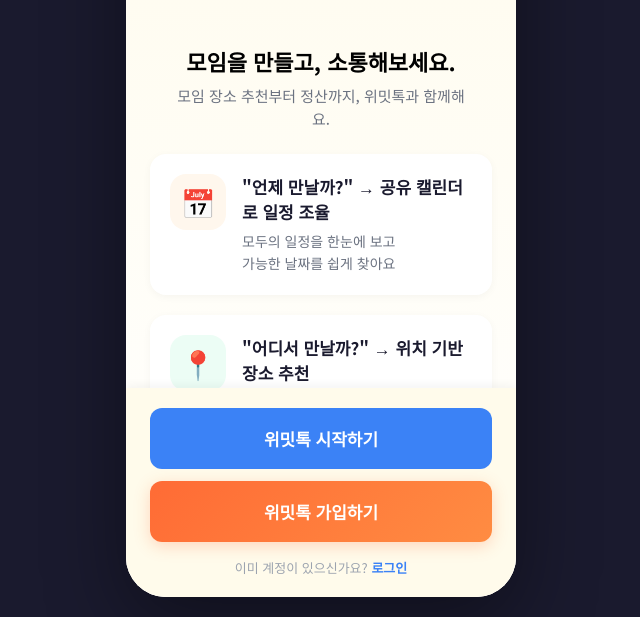
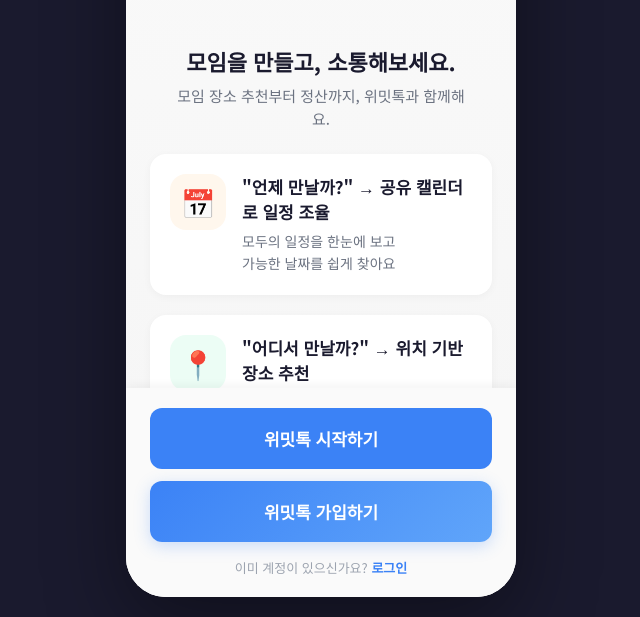
Before and after one commit to we-meet-now/pilot, a plain HTML site: page we-meet-talk/index.html in a window 1280 px wide. Shown: the part 267-884 px from the top of the page, without its empty margins (319-959 px from the left). Drawn offline with Linux system fonts and the light colour scheme.

Commit message:
Improve: 랜딩 페이지 플로우 개선 및 디자인 통일
- 랜딩 페이지 배경색 화이트 계열로 변경 (#FAFAFA)
- Primary 색상을 파란색 계열로 통일 (#3B82F6)
- 버튼 플로우 개선:
  * '위밋톡 시작하기' → start-choice 화면으로 이동
  * '모임을 만들래요' 선택 시에만 로그인 화면 표시
- 모든 버튼 색상을 파란색 계열로 통일
- 버튼 hover 효과 색상 업데이트

```diff
--- a/we-meet-talk/css/screens/service-intro.css
+++ b/we-meet-talk/css/screens/service-intro.css
@@ -1,6 +1,6 @@
 /* Service Introduction Screen */
 #screen-service-intro.active {
-    background: linear-gradient(180deg, #FFFBEB 0%, #FFF 100%);
+    background: linear-gradient(180deg, #FAFAFA 0%, #F5F5F5 100%);
     flex-direction: column;
     height: 100%;
 }
@@ -79,7 +79,7 @@
     flex-shrink: 0;
     padding: 20px 24px;
     padding-bottom: max(20px, env(safe-area-inset-bottom));
-    background: #FFFBEB;
+    background: #FAFAFA;
     z-index: 1000;
     box-shadow: 0 -2px 10px rgba(0, 0, 0, 0.05);
     position: relative;
@@ -88,7 +88,7 @@
 .btn-intro-start:hover {
     background: var(--primary-dark);
     transform: translateY(-2px);
-    box-shadow: 0 4px 16px rgba(255,107,53,0.3);
+    box-shadow: 0 4px 16px rgba(59,130,246,0.3);
 }
 
 .btn-intro-start:active {
@@ -108,9 +108,9 @@
 }
 
 .btn-signup:hover {
-    background: linear-gradient(135deg, #E55A2B 0%, #F07A35 100%);
+    background: linear-gradient(135deg, #2563EB 0%, #3B82F6 100%);
     transform: translateY(-2px);
-    box-shadow: 0 6px 20px rgba(255,107,53,0.35);
+    box-shadow: 0 6px 20px rgba(59,130,246,0.35);
 }
 
 .btn-signup:active {
--- a/we-meet-talk/css/variables.css
+++ b/we-meet-talk/css/variables.css
@@ -1,12 +1,14 @@
 /* CSS Variables - Design System */
 :root {
     --primary: #3B82F6;
+    --primary-dark: #2563EB;
     --primary-light: #60A5FA;
     --secondary: #2D3047;
     --accent: #00D4AA;
     --bg: #FAFAFA;
     --card: #FFFFFF;
     --text: #1A1A2E;
+    --text-primary: #1A1A2E;
     --text-secondary: #6B7280;
     --text-light: #9CA3AF;
     --border: #E5E7EB;
--- a/we-meet-talk/index.html
+++ b/we-meet-talk/index.html
@@ -14,7 +14,7 @@
 <body>
     <div class="phone-frame">
         <!-- Screen 1: Landing -->
-        <div class="screen landing-screen" id="screen-landing">
+        <div class="screen" id="screen-landing">
             <div class="landing-content">
                 <div class="landing-icon">
                     <svg viewBox="0 0 24 24"><path d="M12 2C6.48 2 2 6.48 2 12s4.48 10 10 10 10-4.48 10-10S17.52 2 12 2zm-2 15l-5-5 1.41-1.41L10 14.17l7.59-7.59L19 8l-9 9z"/></svg>
@@ -925,17 +925,17 @@
                     cursor:pointer;
                     margin-bottom:12px;
                 ">위밋톡 시작하기</button>
-                <button class="btn-signup" onclick="goToScreen('phone-signup')" style="
+                <button class="btn-signup" onclick="goToScreen('start-choice')" style="
                     width:100%;
                     padding:18px 32px;
-                    background:linear-gradient(135deg, #FF6B35 0%, #FF8C42 100%);
+                    background:linear-gradient(135deg, #3B82F6 0%, #60A5FA 100%);
                     color:white;
                     border:none;
                     border-radius:12px;
                     font-size:17px;
                     font-weight:700;
                     cursor:pointer;
-                    box-shadow:0 4px 16px rgba(255,107,53,0.25);
+                    box-shadow:0 4px 16px rgba(59,130,246,0.25);
                     margin-bottom:16px;
                 ">위밋톡 가입하기</button>
                 <p style="text-align:center;font-size:13px;color:var(--text-light);margin:0;">
```
